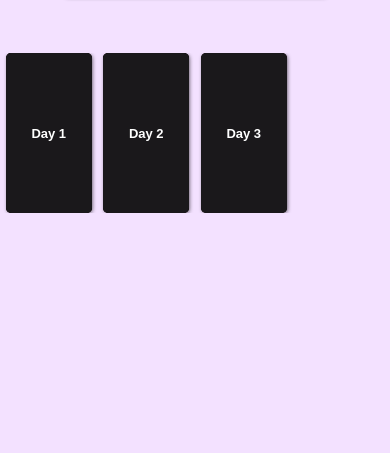
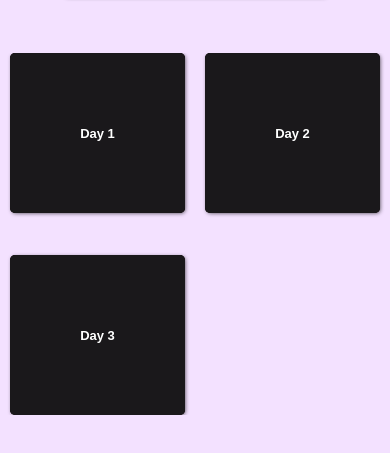
Before and after one commit to ARogueOtaku/50Days50Projects, a website: page public/index.html in a window 390 px wide. Shown: the part 111-564 px from the top of the page. Drawn offline with Linux system fonts and the light colour scheme; a web font is replaced by a local one.

Commit message:
Added Mobile support for Home Page\

```diff
--- a/public/style.css
+++ b/public/style.css
@@ -39,7 +39,6 @@ body {
   width: 100vw;
   display: grid;
   row-gap: 5vh;
-  flex: 3;
   grid-template-columns: 1fr 1fr 1fr 1fr;
 }
 
@@ -58,7 +57,7 @@ body {
 .project > a {
   text-align: center;
   padding-top: 10%;
-  width: 22vw;
+  width: 100%;
   height: 10%;
   display: flex;
   justify-content: center;
@@ -104,3 +103,21 @@ body {
   color: white;
   height: 100%;
 }
+
+@media (max-width: 768px) {
+  .projects {
+    grid-template-columns: 1fr 1fr 1fr;
+  }
+  .project {
+    width: 30vw;
+  }
+}
+
+@media (max-width: 425px) {
+  .projects {
+    grid-template-columns: 1fr 1fr;
+  }
+  .project {
+    width: 45vw;
+  }
+}
```
